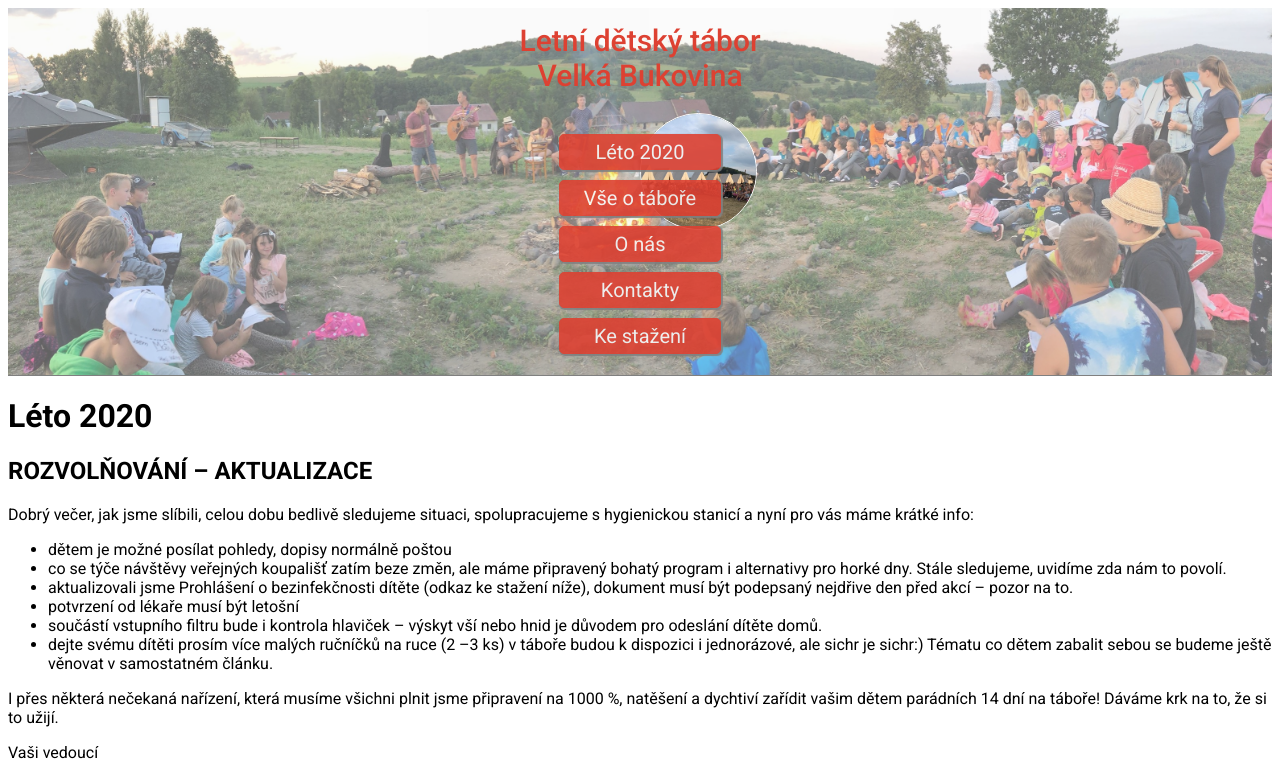
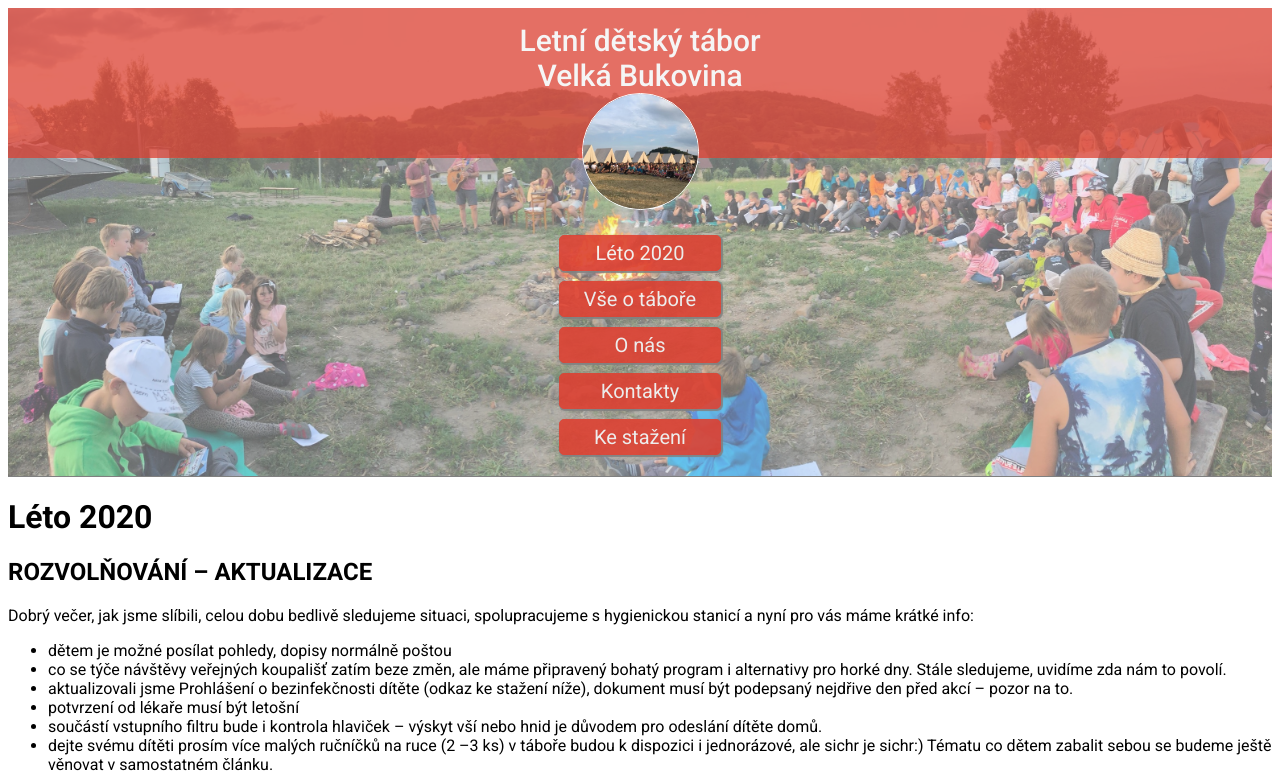
Before and after one commit to WhiteLady1/Velka_Bukovina_web, a plain HTML site: page index.html in a window 1280 px wide. Shown: the top 780 px of the page. Drawn offline with Linux system fonts and the light colour scheme.

Commit message:
Vzhled_2.0

```diff
--- a/index.html
+++ b/index.html
@@ -9,6 +9,8 @@
 </head>
 <body>
     <div class="menu">
+        <div class="vypln"></div>
+
         <h1>Letní dětský tábor<br>Velká Bukovina</h1>
         <div class="znak">
             <img src="image/znak.jpg" alt="Tábor Velká Bukovina">
--- a/style.css
+++ b/style.css
@@ -15,20 +15,29 @@ body{
     background-size: cover;
     box-shadow: inset 0 0 0 1000px rgba(245, 245, 245, 0.4);
     position: relative;
+
+}
+.vypln{
+    position: absolute;
+    background-color:#DD4132;
+    opacity: 75%;
+    width: 100%;
+    height: 150px;
+    top: 0px;
 }
 .menu h1{
     font-size: 30px;
     font-weight: 500;
-    color: #DD4132;
+    color: whitesmoke;
     margin: 0;
     padding-top: 15px;
-    padding-bottom: 20px;
+    position: relative;
 }
 .znak img{
     border: 1.5px solid white;
     border-radius: 50%;
     width: 115px;
-    position: absolute;
+    position: relative;
 }
 .menu_polozky{
     display: flex;
```
